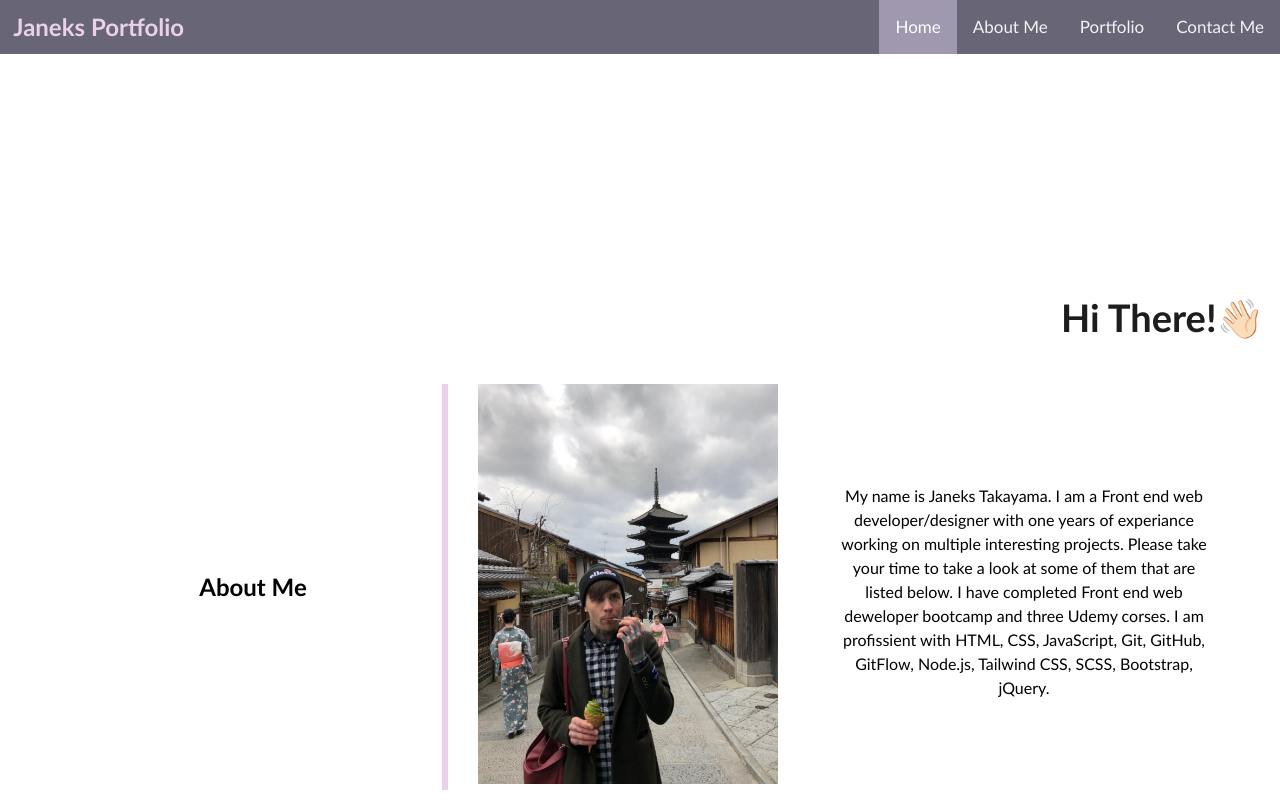
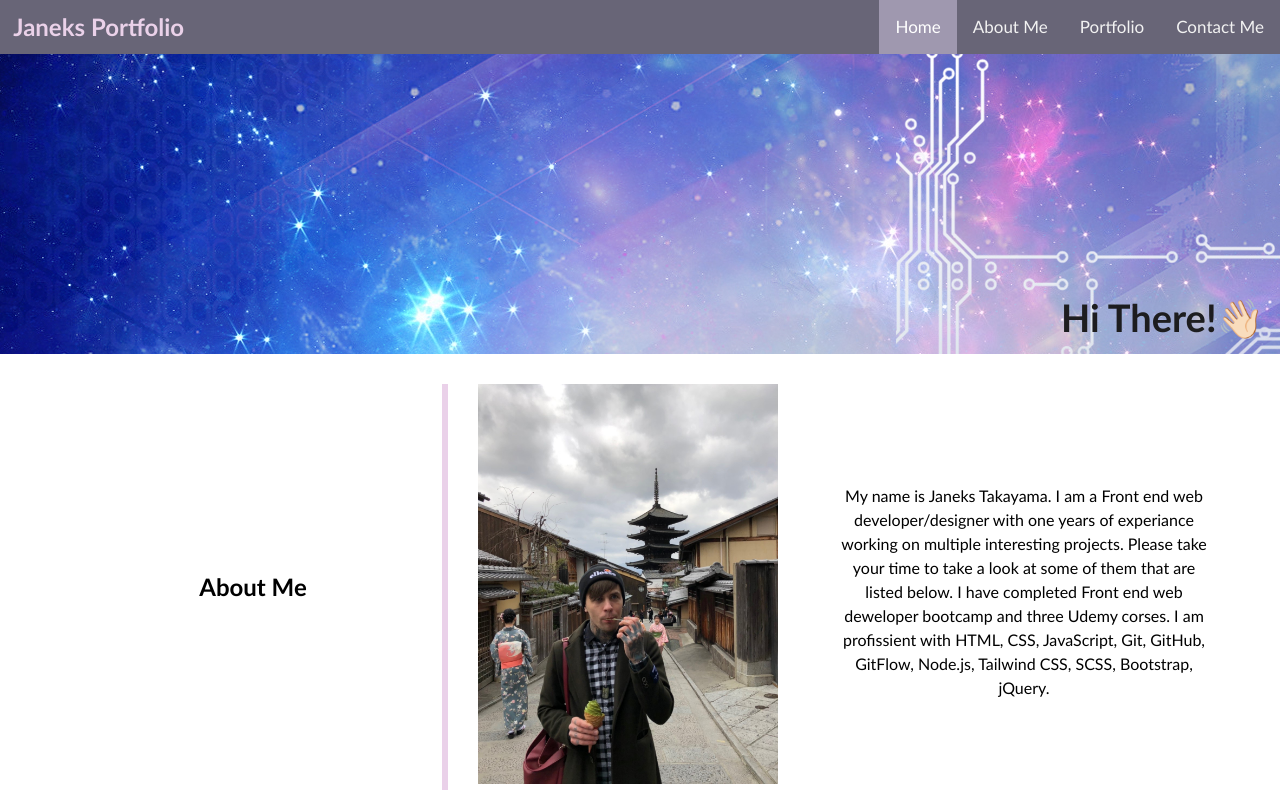
Before and after one commit to Janeks111/personal-portfolio-CSS-HTML, a plain HTML site: page index.html in a window 1280 px wide. Shown: the top 800 px of the page. Drawn offline with Linux system fonts and the light colour scheme.

Commit message:
Bug fix for the image that didnt appear

```diff
--- a/css/style.css
+++ b/css/style.css
@@ -88,7 +88,7 @@ p {
 /* Hero banner styling */
 .hero-banner {
   position: relative;
-  background-image: url(./images/banner-img.jpg);
+  background-image: url(../images/banner-img.jpg);
   background-repeat: no-repeat;
   height: 300px;
 }
```
